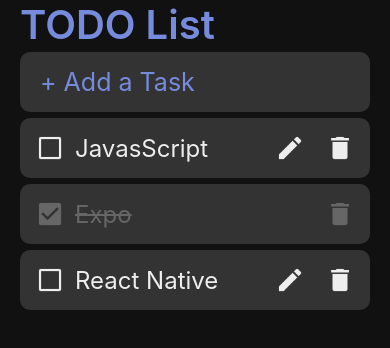
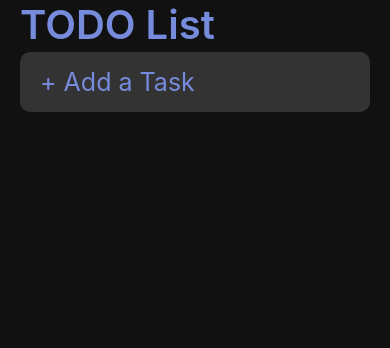
Before and after one commit to gyduddl/CheckTodo, a React Native app: screen / in a window 390 px wide. Shown: the top 348 px of the page. Built offline with nearby package versions, Linux system fonts and the light colour scheme.

Commit message:
feature/local데이터저장/#13

```diff
--- a/package.json
+++ b/package.json
@@ -12,7 +12,10 @@
     "@expo/config": "~8.5.0",
     "@expo/metro-config": "~0.17.1",
     "@expo/metro-runtime": "~3.1.3",
+    "@react-native-async-storage/async-storage": "1.21.0",
     "expo": "~50.0.8",
+    "expo-app-loading": "^2.1.1",
+    "expo-splash-screen": "~0.26.4",
     "expo-status-bar": "~1.11.1",
     "prop-types": "^15.8.1",
     "react": "18.2.0",
--- a/src/App.js
+++ b/src/App.js
@@ -1,9 +1,13 @@
-import React, { useState } from 'react';
+import React, { useEffect, useState } from 'react';
 import { StatusBar, Dimensions } from 'react-native';
 import styled, { ThemeProvider } from 'styled-components/native';
 import { theme } from './theme';
 import Input from './components/input';
 import Task from './components/Task';
+import AsyncStorage from '@react-native-async-storage/async-storage';
+import * as SplashScreen from 'expo-splash-screen';
+
+// SplashScreen.preventAutoHideAsync();
 
 const Container = styled.SafeAreaView`
     flex: 1;
@@ -31,15 +35,35 @@
     //input 창 텍스트 입력
     const [newTask, setNewTask] = useState('');
 
-    //할일 목록(임시데이터)
-    const tempData = {
-        1: { id: '1', text: 'React Native', completed: false },
-        2: { id: '2', text: 'Expo', completed: true },
-        3: { id: '3', text: 'JavasScript', completed: false },
+    //할일 목록 관리 상태 변수
+    const [tasks, setTasks] = useState({});
+
+    //local 데이터 저장
+    const storeData = async (tasks) => {
+        try {
+            //저장할 객체를 전달 받고 'task'라는 키와 JSON.stringify를 활용해
+            //전달된 객체를 문자열로 만들어서 저장
+            // 저장이 완료되면 전달된 데이터를 setTasks에 설정해서 최신 데이터를 유지하도록 설정
+            await AsyncStorage.setItem('tasks', JSON.stringify(tasks));
+            console.log(AsyncStorage.getItem('tasks'));
+            setTasks(tasks);
+        } catch (e) {
+            //
+        }
     };
 
-    //할일 목록 관리 상태 변수
-    const [tasks, setTasks] = useState(tempData);
+    //local에 저장된 데이터 불러오기
+    const getData = async () => {
+        try {
+            const loadedData = await AsyncStorage.getItem('tasks');
+            //가져온 데이터는 문자열이기에 json.parse를 통해 객체형태로 변경
+            // 저장된 데이터가 없으면 json.parse에서 에러가 날수 있으니 데이터가 없으면
+            // 빈객체의 string형태로 처리하도록 설정
+            setTasks(JSON.parse(loadedData || '{}'));
+        } catch (e) {
+            //
+        }
+    };
 
     //목록 추가 함수
     const addTask = () => {
@@ -53,14 +77,14 @@
         };
         alert(newTask);
         setNewTask('');
-        setTasks({ ...tasks, ...newTaskObject });
+        storeData({ ...tasks, ...newTaskObject });
     };
 
     //목록 삭제 함수
     const deleteTask = (id) => {
         const currentTasks = Object.assign({}, tasks);
         delete currentTasks[id];
-        setTasks(currentTasks);
+        storeData(currentTasks);
     };
 
     //목록 완료 함수 toggle
@@ -68,7 +92,7 @@
         const currentTasks = Object.assign({}, tasks);
         //선택된 id의 completed값을 반대로 설정
         currentTasks[id]['completed'] = !currentTasks[id]['completed'];
-        setTasks(currentTasks);
+        storeData(currentTasks);
     };
 
     //수정된 목록 update
@@ -76,10 +100,27 @@
         const currentTasks = Object.assign({}, tasks);
         //현재 목록에서 수정하는 아이템 전체를 변경
         currentTasks[item.id] = item;
-        setTasks(currentTasks);
+        storeData(currentTasks);
     };
 
-    return (
+    //앱 로딩
+    const [isReady, setIsReady] = useState(false);
+
+    useEffect(() => {
+        async function prepare() {
+            try {
+                await getData();
+            } catch (e) {
+                () => {};
+            } finally {
+                setIsReady(true);
+            }
+        }
+
+        prepare();
+    }, []);
+
+    return isReady ? (
         <ThemeProvider theme={theme}>
             <Container>
                 <StatusBar barStyle='light-content' backgroundColor={theme.background} />
@@ -107,5 +148,7 @@
                 </List>
             </Container>
         </ThemeProvider>
+    ) : (
+        []
     );
 }
```
Also changed, not shown: 1 other file (tests, documents, lock files or other folders).
